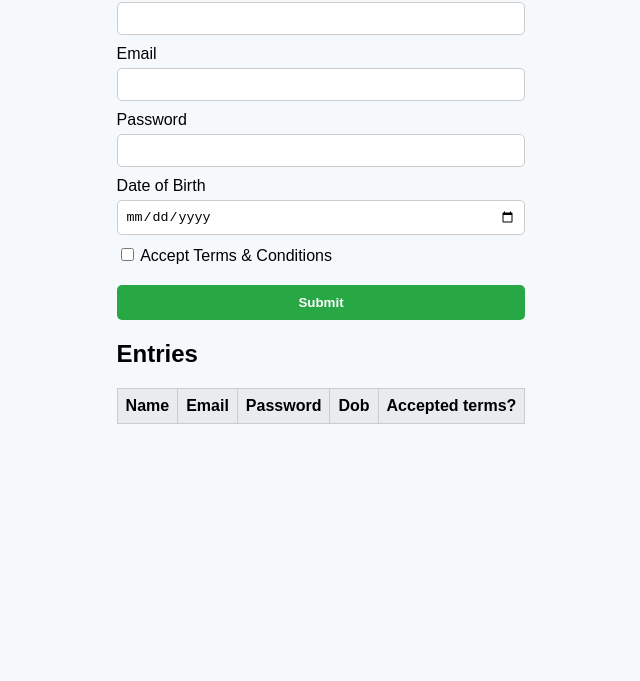
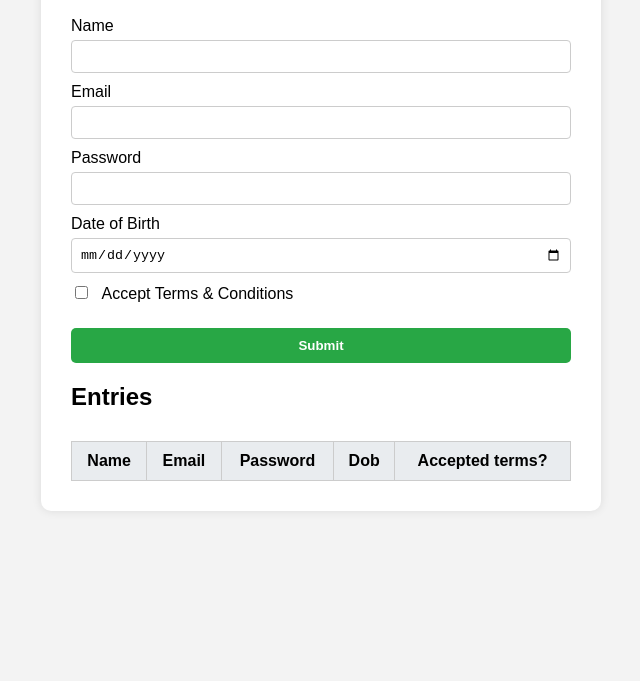
Before and after one commit to angel1605/wd101, a plain HTML site: page index.html in a window 1280 px wide. Shown: the part 119-800 px from the top of the page, without its empty margins (319-959 px from the left). Drawn offline with Linux system fonts and the light colour scheme.

Commit message:
Update style.css

```diff
--- a/style.css
+++ b/style.css
@@ -1,21 +1,18 @@
 body {
   font-family: Arial, sans-serif;
-  background-color: #f6f9fc;
-  margin: 0;
+  background-color: #f3f3f3;
   padding: 20px;
   display: flex;
-  flex-direction: column;
-  align-items: center;
+  justify-content: center;
 }
 
-.container {
-  background-color: white;
-  padding: 25px;
+.form-container {
+  background: #fff;
+  padding: 30px;
   border-radius: 10px;
-  box-shadow: 0 4px 8px rgba(0,0,0,0.1);
+  box-shadow: 0 0 10px rgba(0,0,0,0.1);
+  max-width: 500px;
   width: 100%;
-  max-width: 400px;
-  margin-bottom: 30px;
 }
 
 form {
@@ -25,6 +22,7 @@ form {
 
 label {
   margin-top: 10px;
+  margin-bottom: 5px;
 }
 
 input[type="text"],
@@ -32,9 +30,12 @@ input[type="email"],
 input[type="password"],
 input[type="date"] {
   padding: 8px;
-  margin-top: 5px;
+  border-radius: 4px;
   border: 1px solid #ccc;
-  border-radius: 5px;
+}
+
+input[type="checkbox"] {
+  margin-right: 10px;
 }
 
 button {
@@ -42,8 +43,8 @@ button {
   padding: 10px;
   background-color: #28a745;
   color: white;
+  border: none;
   font-weight: bold;
-  border: none;
   border-radius: 5px;
   cursor: pointer;
 }
@@ -53,6 +54,7 @@ button:hover {
 }
 
 table {
+  margin-top: 30px;
   width: 100%;
   border-collapse: collapse;
 }
@@ -62,7 +64,7 @@ table, th, td {
 }
 
 th, td {
-  padding: 8px;
+  padding: 10px;
   text-align: center;
 }
 
```
